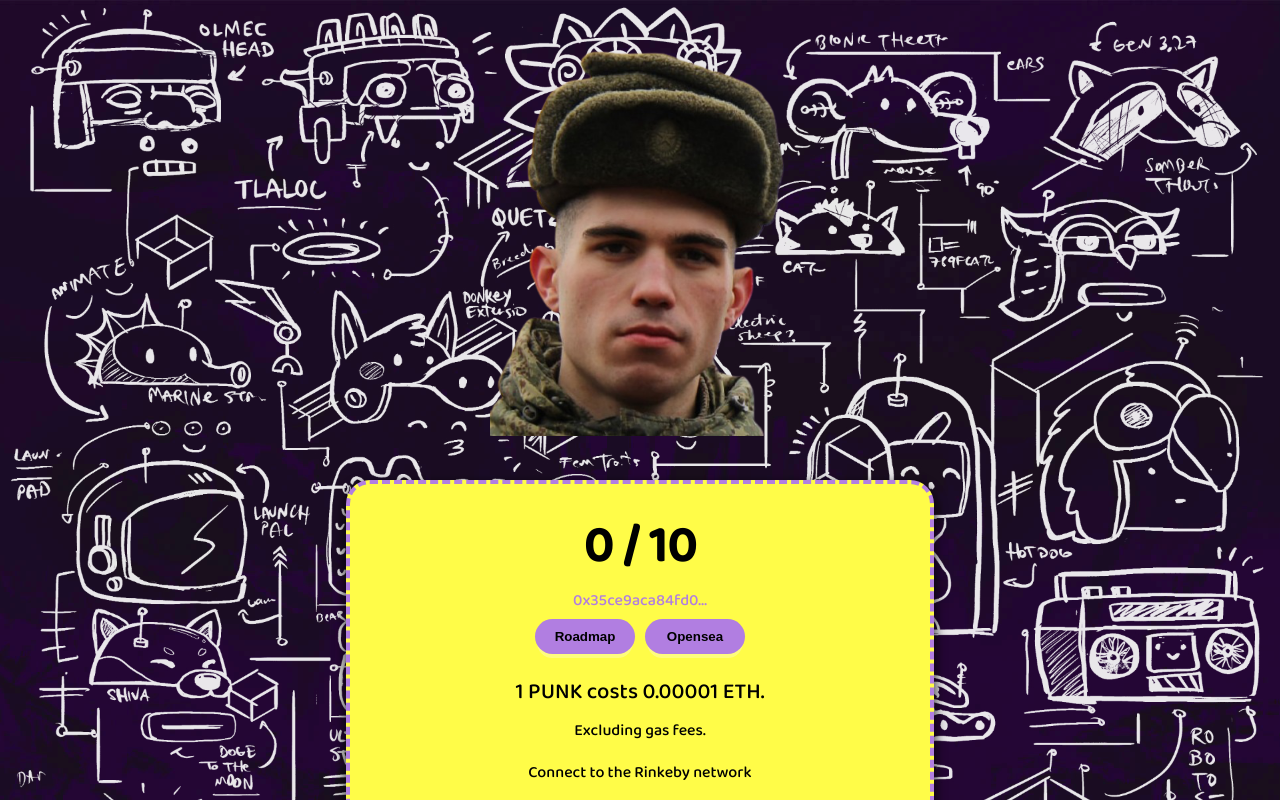
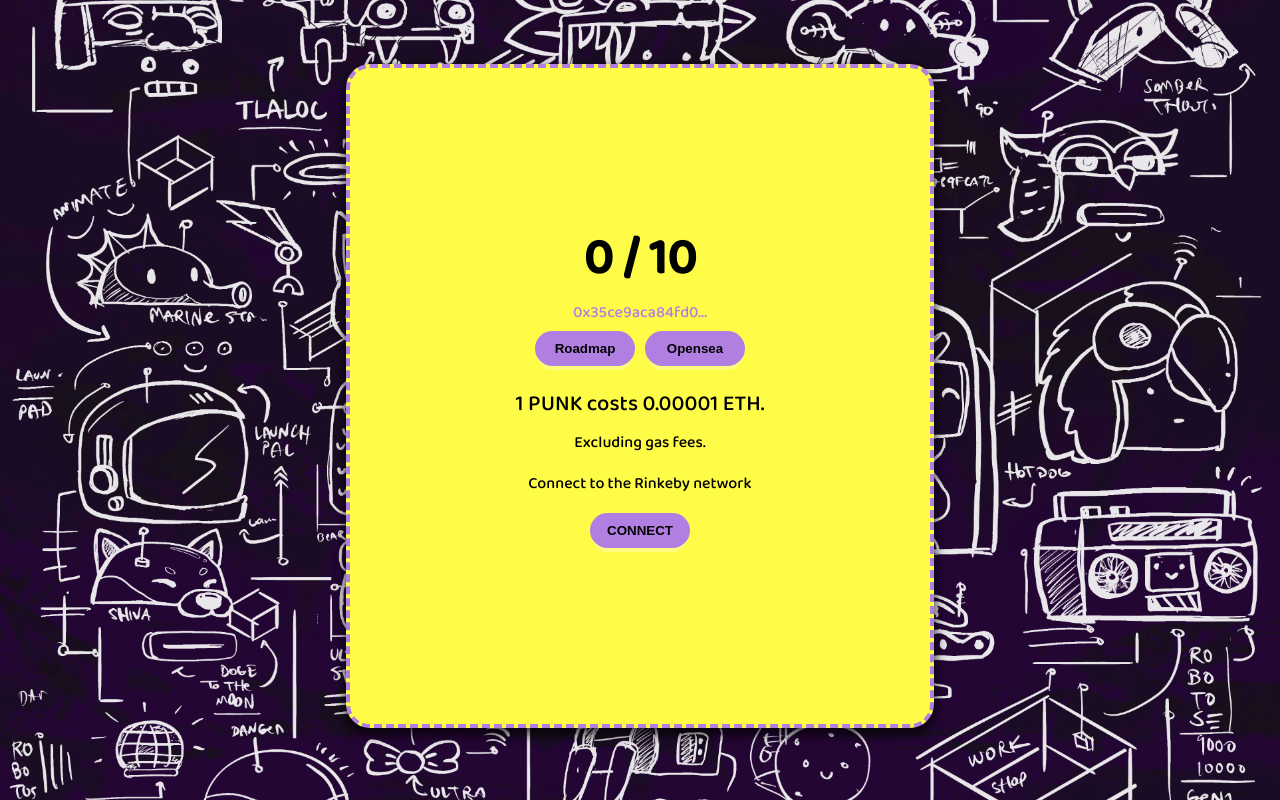
Before and after one commit to freezefive2015/BDAs, a React (Create React App) app in the folder nft-minting-app-main/: page / in a window 1280 px wide. Shown: the top 800 px of the page. Built offline with nearby package versions, Linux system fonts and the light colour scheme.

Commit message:
Add files via upload

```diff
--- a/nft-minting-app-main/src/App.js
+++ b/nft-minting-app-main/src/App.js
@@ -201,9 +201,6 @@ function App() {
         style={{ padding: 24, backgroundColor: "var(--primary)" }}
         image={CONFIG.SHOW_BACKGROUND ? "/config/images/bg.png" : null}
       >
-        <a href={CONFIG.MARKETPLACE_LINK}>
-          <StyledLogo alt={"logo"} src={"/config/images/logo.png"} />
-        </a>
         <s.SpacerSmall />
         <ResponsiveWrapper flex={1} style={{ padding: 24 }} test>
           <s.Container flex={1} jc={"center"} ai={"center"}>
```
